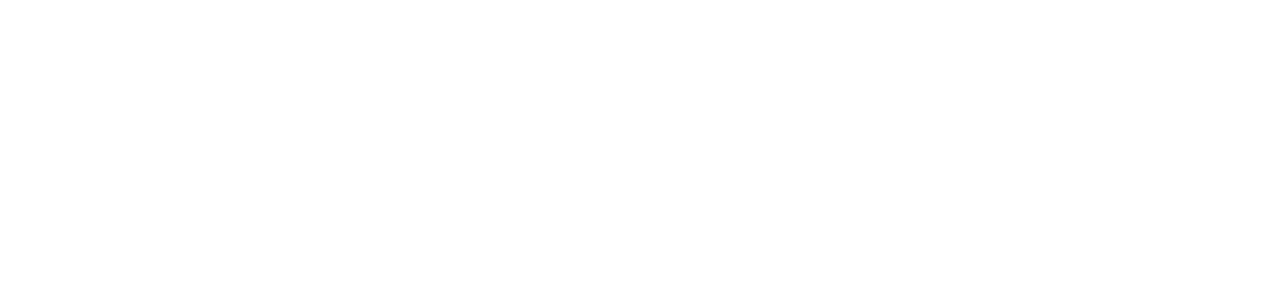
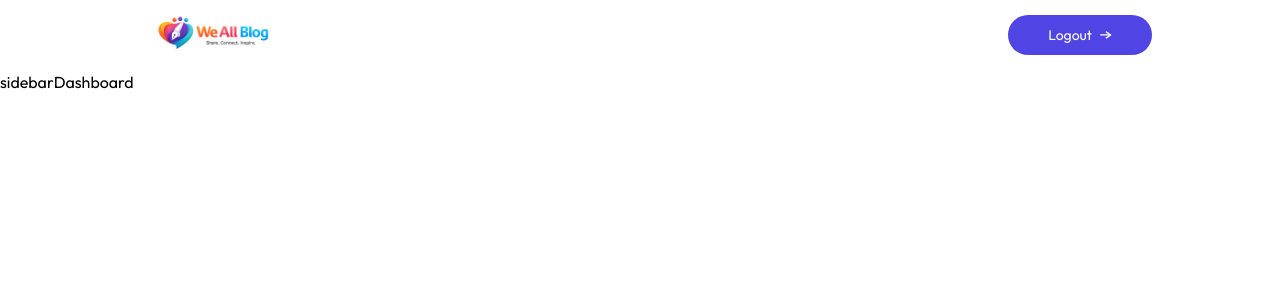
Before and after one commit to toxic-programmer-cell/blog-app, a React (Vite) app in the folder client/: page /admin in a window 1280 px wide. Before the commit this address had no page. Shown: the top 300 px of the page. Built offline with nearby package versions, Linux system fonts and the light colour scheme.

Commit message:
Add admin panel components and routing for blog management

```diff
--- a/client/src/App.jsx
+++ b/client/src/App.jsx
@@ -2,6 +2,11 @@
 import { Route, Routes } from "react-router-dom";
 import Home from "./pages/Home";
 import Blog from "./pages/Blog";
+import Layout from "./pages/admin/Layout";
+import Dashboard from "./pages/admin/Dashboard";
+import ListBlog from "./pages/admin/ListBlog";
+import AddBlog from "./pages/admin/AddBlog";
+import Comments from "./pages/admin/Comments";
 
 function App() {
   return (
@@ -9,6 +14,12 @@
       <Routes>
         <Route path="/" element={<Home />} />
         <Route path="/blog/:id" element={<Blog />} />
+        <Route path="/admin" element={<Layout />}>
+          <Route index element={<Dashboard />} />
+          <Route path="/admin/listblog" element={<ListBlog />} />
+          <Route path="/admin/addblog" element={<AddBlog />} />
+          <Route path="/admin/comments" element={<Comments />} />
+        </Route>
       </Routes>
     </div>
   );
--- /dev/null
+++ b/client/src/components/Sidebar.jsx
@@ -0,0 +1,7 @@
+import React from "react";
+
+const Sidebar = () => {
+  return <div>Sidebar</div>;
+};
+
+export default Sidebar;
--- /dev/null
+++ b/client/src/pages/admin/AddBlog.jsx
@@ -0,0 +1,7 @@
+import React from "react";
+
+const AddBlog = () => {
+  return <div>AddBlog</div>;
+};
+
+export default AddBlog;
--- /dev/null
+++ b/client/src/pages/admin/Comments.jsx
@@ -0,0 +1,7 @@
+import React from "react";
+
+const Comments = () => {
+  return <div>Comments</div>;
+};
+
+export default Comments;
--- /dev/null
+++ b/client/src/pages/admin/Dashboard.jsx
@@ -0,0 +1,7 @@
+import React from "react";
+
+const Dashboard = () => {
+  return <div>Dashboard</div>;
+};
+
+export default Dashboard;
--- /dev/null
+++ b/client/src/pages/admin/Layout.jsx
@@ -0,0 +1,35 @@
+import React from "react";
+import { assets } from "../../assets/assets";
+import { Outlet, useNavigate } from "react-router-dom";
+
+const Layout = () => {
+  const navigate = useNavigate();
+  return (
+    <>
+      {/* navbar */}
+      <div className="flex justify-between items-center py-5 h-[70px] mx-8 sm:mx-20 xl:mx-32">
+        <img
+          src={assets.logo}
+          alt="logo"
+          className="w-32 sm:w-44 cursor-pointer"
+          onClick={() => navigate("/")}
+        />
+        <button
+          onClick={() => navigate("/")}
+          className="flex items-center gap-2 rounded-full text-sm cursor-pointer bg-primary text-white px-8 py-2.5 sm:px-10"
+        >
+          Logout
+          <img src={assets.arrow} alt="arrow" className="w-3" />
+        </button>
+      </div>
+
+      {/* content */}
+      <div className="flex h-[calc(100vh-70px)]">
+        <div>sidebar</div>
+        <Outlet />
+      </div>
+    </>
+  );
+};
+
+export default Layout;
--- /dev/null
+++ b/client/src/pages/admin/ListBlog.jsx
@@ -0,0 +1,7 @@
+import React from "react";
+
+const ListBlog = () => {
+  return <div>ListBlog</div>;
+};
+
+export default ListBlog;
```
